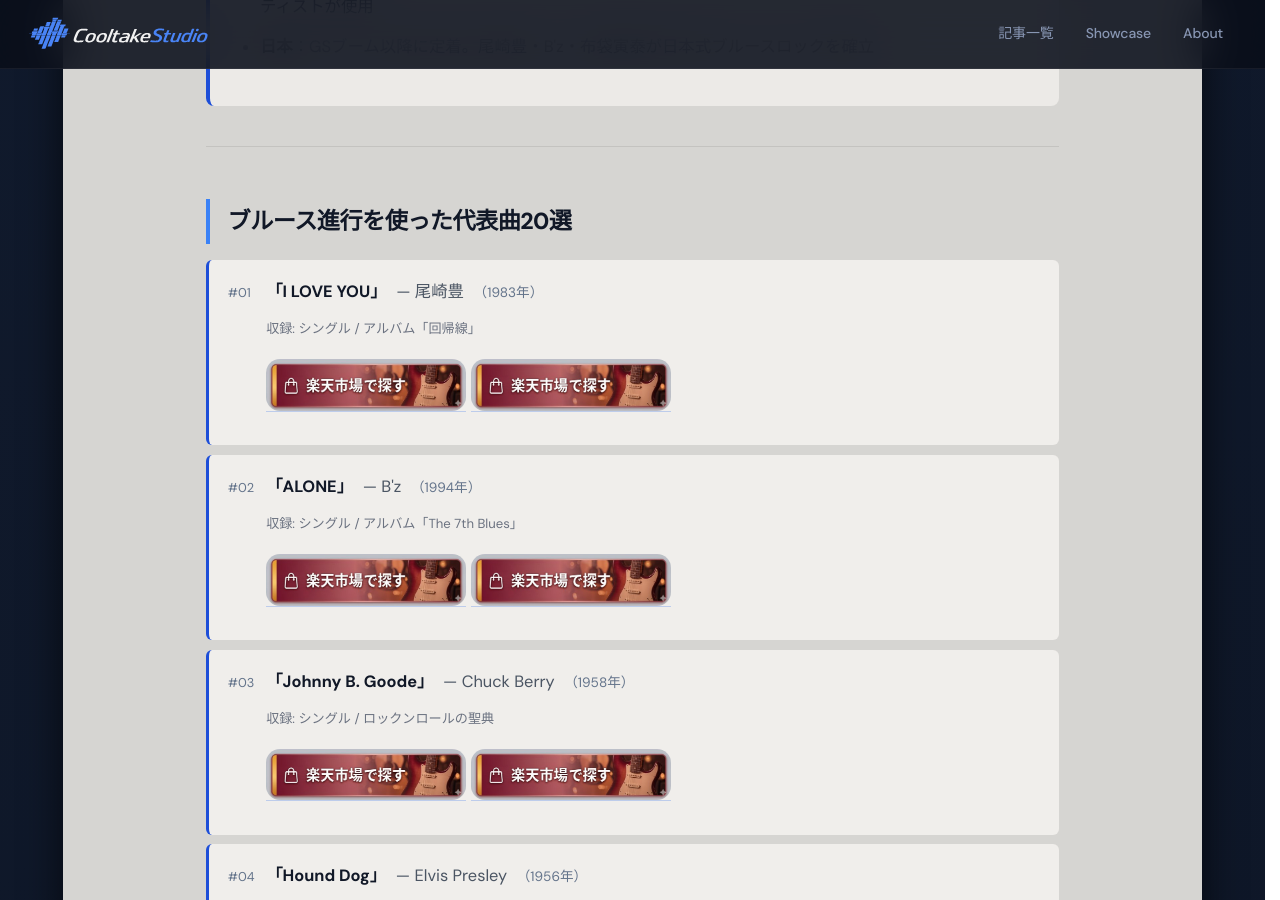
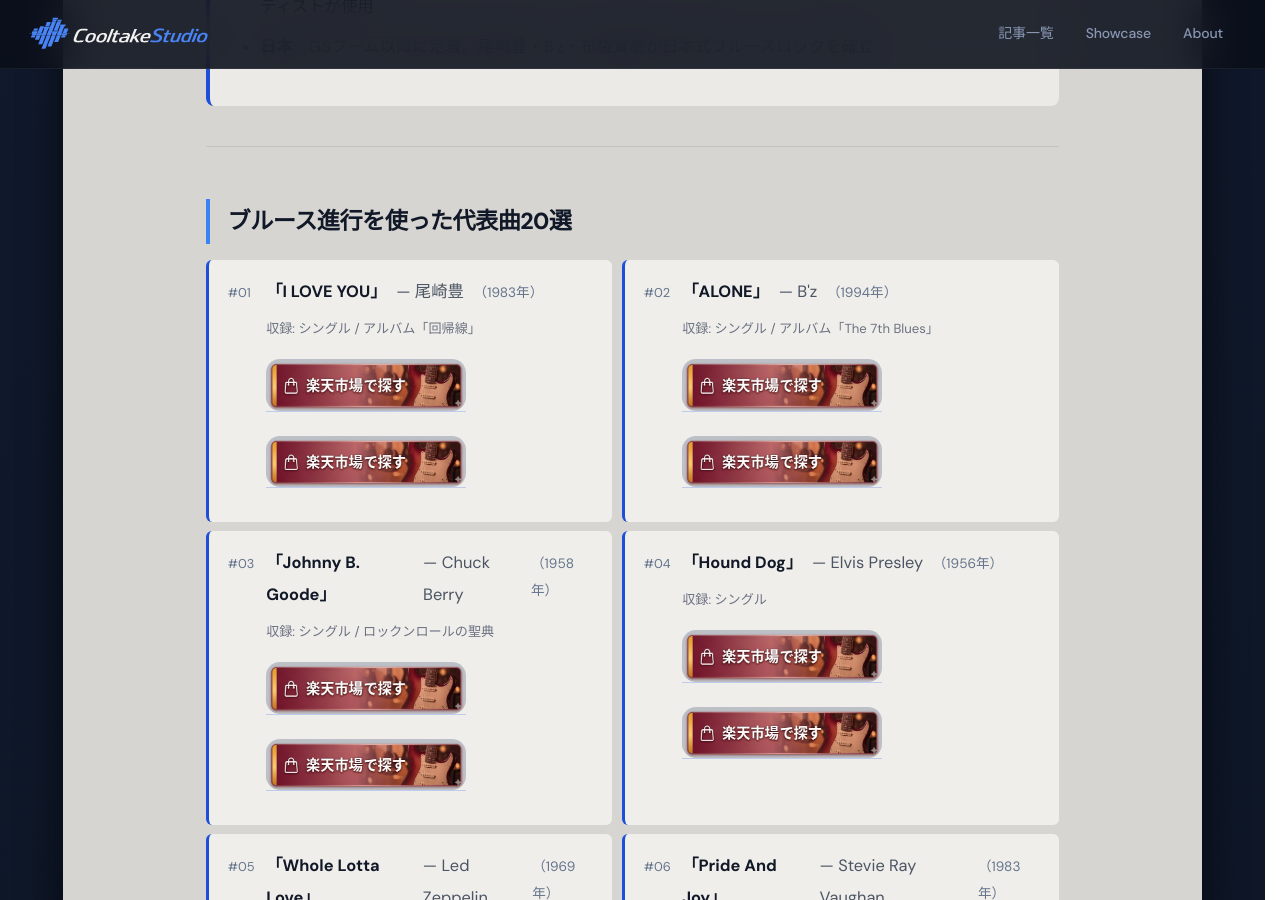
Before and after one commit to cooltake/cooltake-staging, a Jekyll site: the page built from _posts/2026-05-30-chord-progression-07-blues.md, in a window 1280 px wide and 900 px high, scrolled down 650 px. Built offline with Jekyll 4.4.1, drawn with Linux system fonts in a browser that asks for light colours; some web fonts are replaced.

```diff
--- a/_posts/2026-05-30-chord-progression-07-blues.md
+++ b/_posts/2026-05-30-chord-progression-07-blues.md
@@ -25,7 +25,8 @@
 ## ブルース進行を使った代表曲20選
 
 
-<div style="background:#f0eeeb;border-radius:6px;padding:1rem 1.2rem;margin:.6rem 0;border-left:3px solid #1d4ed8;">
+<div style="display:grid;grid-template-columns:repeat(2,1fr);gap:.6rem;margin:1rem 0;">
+<div style="background:#f0eeeb;border-radius:6px;padding:1rem 1.2rem;margin:0;border-left:3px solid #1d4ed8;">
 <div style="display:flex;align-items:baseline;gap:.6rem;margin-bottom:.5rem;">
   <span style="color:#64748b;font-size:.8rem;min-width:1.8rem;">#01</span>
   <span style="color:#111827;font-weight:bold;">「I LOVE YOU」</span>
@@ -38,7 +39,7 @@
 <a href="https://hb.afl.rakuten.co.jp/ichiba/54518dd8.3792440a.54518dd9.03b99be4/?pc=https%3A//search.rakuten.co.jp/search/mall/%E5%B0%BE%E5%B4%8E%E8%B1%8A%2B%E3%83%99%E3%82%B9%E3%83%88%2BCD/" rel="nofollow" referrerpolicy="no-referrer-when-downgrade" style="display:inline-block;text-decoration:none;margin:.4rem 0;"><img src="/assets/images/btn-rakuten.jpg" alt="尾崎豊 ベスト・全作品を楽天で探す" width="200" style="max-width:100%;height:auto;border-radius:14px;display:block;"></a>
 </div>
 </div>
-<div style="background:#f0eeeb;border-radius:6px;padding:1rem 1.2rem;margin:.6rem 0;border-left:3px solid #1d4ed8;">
+<div style="background:#f0eeeb;border-radius:6px;padding:1rem 1.2rem;margin:0;border-left:3px solid #1d4ed8;">
 <div style="display:flex;align-items:baseline;gap:.6rem;margin-bottom:.5rem;">
   <span style="color:#64748b;font-size:.8rem;min-width:1.8rem;">#02</span>
   <span style="color:#111827;font-weight:bold;">「ALONE」</span>
@@ -51,7 +52,7 @@
 <a href="https://hb.afl.rakuten.co.jp/ichiba/54518dd8.3792440a.54518dd9.03b99be4/?pc=https%3A//search.rakuten.co.jp/search/mall/Bz%2B%E3%83%99%E3%82%B9%E3%83%88%2BCD/" rel="nofollow" referrerpolicy="no-referrer-when-downgrade" style="display:inline-block;text-decoration:none;margin:.4rem 0;"><img src="/assets/images/btn-rakuten.jpg" alt="B'z ベスト・全作品を楽天で探す" width="200" style="max-width:100%;height:auto;border-radius:14px;display:block;"></a>
 </div>
 </div>
-<div style="background:#f0eeeb;border-radius:6px;padding:1rem 1.2rem;margin:.6rem 0;border-left:3px solid #1d4ed8;">
+<div style="background:#f0eeeb;border-radius:6px;padding:1rem 1.2rem;margin:0;border-left:3px solid #1d4ed8;">
 <div style="display:flex;align-items:baseline;gap:.6rem;margin-bottom:.5rem;">
   <span style="color:#64748b;font-size:.8rem;min-width:1.8rem;">#03</span>
   <span style="color:#111827;font-weight:bold;">「Johnny B. Goode」</span>
@@ -64,7 +65,7 @@
 <a href="https://hb.afl.rakuten.co.jp/ichiba/54518dd8.3792440a.54518dd9.03b99be4/?pc=https%3A//search.rakuten.co.jp/search/mall/Chuck%2BBerry%2B%E3%83%99%E3%82%B9%E3%83%88%2BCD/" rel="nofollow" referrerpolicy="no-referrer-when-downgrade" style="display:inline-block;text-decoration:none;margin:.4rem 0;"><img src="/assets/images/btn-rakuten.jpg" alt="Chuck Berry ベスト・全作品を楽天で探す" width="200" style="max-width:100%;height:auto;border-radius:14px;display:block;"></a>
 </div>
 </div>
-<div style="background:#f0eeeb;border-radius:6px;padding:1rem 1.2rem;margin:.6rem 0;border-left:3px solid #1d4ed8;">
+<div style="background:#f0eeeb;border-radius:6px;padding:1rem 1.2rem;margin:0;border-left:3px solid #1d4ed8;">
 <div style="display:flex;align-items:baseline;gap:.6rem;margin-bottom:.5rem;">
   <span style="color:#64748b;font-size:.8rem;min-width:1.8rem;">#04</span>
   <span style="color:#111827;font-weight:bold;">「Hound Dog」</span>
@@ -77,7 +78,7 @@
 <a href="https://hb.afl.rakuten.co.jp/ichiba/54518dd8.3792440a.54518dd9.03b99be4/?pc=https%3A//search.rakuten.co.jp/search/mall/Elvis%2BPresley%2B%E3%83%99%E3%82%B9%E3%83%88%2BCD/" rel="nofollow" referrerpolicy="no-referrer-when-downgrade" style="display:inline-block;text-decoration:none;margin:.4rem 0;"><img src="/assets/images/btn-rakuten.jpg" alt="Elvis Presley ベスト・全作品を楽天で探す" width="200" style="max-width:100%;height:auto;border-radius:14px;display:block;"></a>
 </div>
 </div>
-<div style="background:#f0eeeb;border-radius:6px;padding:1rem 1.2rem;margin:.6rem 0;border-left:3px solid #1d4ed8;">
+<div style="background:#f0eeeb;border-radius:6px;padding:1rem 1.2rem;margin:0;border-left:3px solid #1d4ed8;">
 <div style="display:flex;align-items:baseline;gap:.6rem;margin-bottom:.5rem;">
   <span style="color:#64748b;font-size:.8rem;min-width:1.8rem;">#05</span>
   <span style="color:#111827;font-weight:bold;">「Whole Lotta Love」</span>
@@ -90,7 +91,7 @@
 <a href="https://hb.afl.rakuten.co.jp/ichiba/54518dd8.3792440a.54518dd9.03b99be4/?pc=https%3A//search.rakuten.co.jp/search/mall/Led%2BZeppelin%2BII%2BCD/" rel="nofollow" referrerpolicy="no-referrer-when-downgrade" style="display:inline-block;text-decoration:none;margin:.4rem 0;"><img src="/assets/images/btn-rakuten.jpg" alt="Led Zeppelin ベスト・全作品を楽天で探す" width="200" style="max-width:100%;height:auto;border-radius:14px;display:block;"></a>
 </div>
 </div>
-<div style="background:#f0eeeb;border-radius:6px;padding:1rem 1.2rem;margin:.6rem 0;border-left:3px solid #1d4ed8;">
+<div style="background:#f0eeeb;border-radius:6px;padding:1rem 1.2rem;margin:0;border-left:3px solid #1d4ed8;">
 <div style="display:flex;align-items:baseline;gap:.6rem;margin-bottom:.5rem;">
   <span style="color:#64748b;font-size:.8rem;min-width:1.8rem;">#06</span>
   <span style="color:#111827;font-weight:bold;">「Pride And Joy」</span>
@@ -103,7 +104,7 @@
 <a href="https://hb.afl.rakuten.co.jp/ichiba/54518dd8.3792440a.54518dd9.03b99be4/?pc=https%3A//search.rakuten.co.jp/search/mall/Stevie%2BRay%2BVaughan%2BTexas%2BFlood%2BCD/" rel="nofollow" referrerpolicy="no-referrer-when-downgrade" style="display:inline-block;text-decoration:none;margin:.4rem 0;"><img src="/assets/images/btn-rakuten.jpg" alt="Stevie Ray Vaughan ベスト・全作品を楽天で探す" width="200" style="max-width:100%;height:auto;border-radius:14px;display:block;"></a>
 </div>
 </div>
-<div style="background:#f0eeeb;border-radius:6px;padding:1rem 1.2rem;margin:.6rem 0;border-left:3px solid #1d4ed8;">
+<div style="background:#f0eeeb;border-radius:6px;padding:1rem 1.2rem;margin:0;border-left:3px solid #1d4ed8;">
 <div style="display:flex;align-items:baseline;gap:.6rem;margin-bottom:.5rem;">
   <span style="color:#64748b;font-size:.8rem;min-width:1.8rem;">#07</span>
   <span style="color:#111827;font-weight:bold;">「Rock Around The Clock」</span>
@@ -116,7 +117,7 @@
 <a href="https://hb.afl.rakuten.co.jp/ichiba/54518dd8.3792440a.54518dd9.03b99be4/?pc=https%3A//search.rakuten.co.jp/search/mall/Bill%2BHaley%2B%E3%83%99%E3%82%B9%E3%83%88%2BCD/" rel="nofollow" referrerpolicy="no-referrer-when-downgrade" style="display:inline-block;text-decoration:none;margin:.4rem 0;"><img src="/assets/images/btn-rakuten.jpg" alt="Bill Haley & His Comets ベスト・全作品を楽天で探す" width="200" style="max-width:100%;height:auto;border-radius:14px;display:block;"></a>
 </div>
 </div>
-<div style="background:#f0eeeb;border-radius:6px;padding:1rem 1.2rem;margin:.6rem 0;border-left:3px solid #1d4ed8;">
+<div style="background:#f0eeeb;border-radius:6px;padding:1rem 1.2rem;margin:0;border-left:3px solid #1d4ed8;">
 <div style="display:flex;align-items:baseline;gap:.6rem;margin-bottom:.5rem;">
   <span style="color:#64748b;font-size:.8rem;min-width:1.8rem;">#08</span>
   <span style="color:#111827;font-weight:bold;">「Crossroads」</span>
@@ -129,7 +130,7 @@
 <a href="https://hb.afl.rakuten.co.jp/ichiba/54518dd8.3792440a.54518dd9.03b99be4/?pc=https%3A//search.rakuten.co.jp/search/mall/Cream%2B%E3%83%99%E3%82%B9%E3%83%88%2BCD/" rel="nofollow" referrerpolicy="no-referrer-when-downgrade" style="display:inline-block;text-decoration:none;margin:.4rem 0;"><img src="/assets/images/btn-rakuten.jpg" alt="Robert Johnson / Cream ベスト・全作品を楽天で探す" width="200" style="max-width:100%;height:auto;border-radius:14px;display:block;"></a>
 </div>
 </div>
-<div style="background:#f0eeeb;border-radius:6px;padding:1rem 1.2rem;margin:.6rem 0;border-left:3px solid #1d4ed8;">
+<div style="background:#f0eeeb;border-radius:6px;padding:1rem 1.2rem;margin:0;border-left:3px solid #1d4ed8;">
 <div style="display:flex;align-items:baseline;gap:.6rem;margin-bottom:.5rem;">
   <span style="color:#64748b;font-size:.8rem;min-width:1.8rem;">#09</span>
   <span style="color:#111827;font-weight:bold;">「Mannish Boy」</span>
@@ -142,7 +143,7 @@
 <a href="https://hb.afl.rakuten.co.jp/ichiba/54518dd8.3792440a.54518dd9.03b99be4/?pc=https%3A//search.rakuten.co.jp/search/mall/Muddy%2BWaters%2B%E3%83%99%E3%82%B9%E3%83%88%2BCD/" rel="nofollow" referrerpolicy="no-referrer-when-downgrade" style="display:inline-block;text-decoration:none;margin:.4rem 0;"><img src="/assets/images/btn-rakuten.jpg" alt="Muddy Waters ベスト・全作品を楽天で探す" width="200" style="max-width:100%;height:auto;border-radius:14px;display:block;"></a>
 </div>
 </div>
-<div style="background:#f0eeeb;border-radius:6px;padding:1rem 1.2rem;margin:.6rem 0;border-left:3px solid #1d4ed8;">
+<div style="background:#f0eeeb;border-radius:6px;padding:1rem 1.2rem;margin:0;border-left:3px solid #1d4ed8;">
 <div style="display:flex;align-items:baseline;gap:.6rem;margin-bottom:.5rem;">
   <span style="color:#64748b;font-size:.8rem;min-width:1.8rem;">#10</span>
   <span style="color:#111827;font-weight:bold;">「Stormy Monday」</span>
@@ -155,7 +156,7 @@
 <a href="https://hb.afl.rakuten.co.jp/ichiba/54518dd8.3792440a.54518dd9.03b99be4/?pc=https%3A//search.rakuten.co.jp/search/mall/T-Bone%2BWalker%2B%E3%83%99%E3%82%B9%E3%83%88%2BCD/" rel="nofollow" referrerpolicy="no-referrer-when-downgrade" style="display:inline-block;text-decoration:none;margin:.4rem 0;"><img src="/assets/images/btn-rakuten.jpg" alt="T-Bone Walker ベスト・全作品を楽天で探す" width="200" style="max-width:100%;height:auto;border-radius:14px;display:block;"></a>
 </div>
 </div>
-<div style="background:#f0eeeb;border-radius:6px;padding:1rem 1.2rem;margin:.6rem 0;border-left:3px solid #1d4ed8;">
+<div style="background:#f0eeeb;border-radius:6px;padding:1rem 1.2rem;margin:0;border-left:3px solid #1d4ed8;">
 <div style="display:flex;align-items:baseline;gap:.6rem;margin-bottom:.5rem;">
   <span style="color:#64748b;font-size:.8rem;min-width:1.8rem;">#11</span>
   <span style="color:#111827;font-weight:bold;">「矢切の渡し」</span>
@@ -168,7 +169,7 @@
 <a href="https://hb.afl.rakuten.co.jp/ichiba/54518dd8.3792440a.54518dd9.03b99be4/?pc=https%3A//search.rakuten.co.jp/search/mall/%E7%B4%B0%E5%B7%9D%E3%81%9F%E3%81%8B%E3%81%97%2B%E3%83%99%E3%82%B9%E3%83%88%2BCD/" rel="nofollow" referrerpolicy="no-referrer-when-downgrade" style="display:inline-block;text-decoration:none;margin:.4rem 0;"><img src="/assets/images/btn-rakuten.jpg" alt="細川たかし ベスト・全作品を楽天で探す" width="200" style="max-width:100%;height:auto;border-radius:14px;display:block;"></a>
 </div>
 </div>
-<div style="background:#f0eeeb;border-radius:6px;padding:1rem 1.2rem;margin:.6rem 0;border-left:3px solid #1d4ed8;">
+<div style="background:#f0eeeb;border-radius:6px;padding:1rem 1.2rem;margin:0;border-left:3px solid #1d4ed8;">
 <div style="display:flex;align-items:baseline;gap:.6rem;margin-bottom:.5rem;">
   <span style="color:#64748b;font-size:.8rem;min-width:1.8rem;">#12</span>
   <span style="color:#111827;font-weight:bold;">「SAMURAI BLUE」</span>
@@ -181,7 +182,7 @@
 <a href="https://hb.afl.rakuten.co.jp/ichiba/54518dd8.3792440a.54518dd9.03b99be4/?pc=https%3A//search.rakuten.co.jp/search/mall/%E5%B8%83%E8%A2%8B%E5%AF%85%E6%B3%B0%2B%E3%82%A2%E3%83%AB%E3%83%90%E3%83%A0%2BCD/" rel="nofollow" referrerpolicy="no-referrer-when-downgrade" style="display:inline-block;text-decoration:none;margin:.4rem 0;"><img src="/assets/images/btn-rakuten.jpg" alt="布袋寅泰 ベスト・全作品を楽天で探す" width="200" style="max-width:100%;height:auto;border-radius:14px;display:block;"></a>
 </div>
 </div>
-<div style="background:#f0eeeb;border-radius:6px;padding:1rem 1.2rem;margin:.6rem 0;border-left:3px solid #1d4ed8;">
+<div style="background:#f0eeeb;border-radius:6px;padding:1rem 1.2rem;margin:0;border-left:3px solid #1d4ed8;">
 <div style="display:flex;align-items:baseline;gap:.6rem;margin-bottom:.5rem;">
   <span style="color:#64748b;font-size:.8rem;min-width:1.8rem;">#13</span>
   <span style="color:#111827;font-weight:bold;">「チャゲ&飛鳥」</span>
@@ -194,7 +195,7 @@
 <a href="https://hb.afl.rakuten.co.jp/ichiba/54518dd8.3792440a.54518dd9.03b99be4/?pc=https%3A//search.rakuten.co.jp/search/mall/%E3%83%81%E3%83%A3%E3%82%B2%26%E9%A3%9B%E9%B3%A5%2B%E3%83%99%E3%82%B9%E3%83%88%2BCD/" rel="nofollow" referrerpolicy="no-referrer-when-downgrade" style="display:inline-block;text-decoration:none;margin:.4rem 0;"><img src="/assets/images/btn-rakuten.jpg" alt="CHAGE and ASKA ベスト・全作品を楽天で探す" width="200" style="max-width:100%;height:auto;border-radius:14px;display:block;"></a>
 </div>
 </div>
-<div style="background:#f0eeeb;border-radius:6px;padding:1rem 1.2rem;margin:.6rem 0;border-left:3px solid #1d4ed8;">
+<div style="background:#f0eeeb;border-radius:6px;padding:1rem 1.2rem;margin:0;border-left:3px solid #1d4ed8;">
 <div style="display:flex;align-items:baseline;gap:.6rem;margin-bottom:.5rem;">
   <span style="color:#64748b;font-size:.8rem;min-width:1.8rem;">#14</span>
   <span style="color:#111827;font-weight:bold;">「Thrill Is Gone」</span>
@@ -207,7 +208,7 @@
 <a href="https://hb.afl.rakuten.co.jp/ichiba/54518dd8.3792440a.54518dd9.03b99be4/?pc=https%3A//search.rakuten.co.jp/search/mall/BB%2BKing%2B%E3%83%99%E3%82%B9%E3%83%88%2BCD/" rel="nofollow" referrerpolicy="no-referrer-when-downgrade" style="display:inline-block;text-decoration:none;margin:.4rem 0;"><img src="/assets/images/btn-rakuten.jpg" alt="B.B. King ベスト・全作品を楽天で探す" width="200" style="max-width:100%;height:auto;border-radius:14px;display:block;"></a>
 </div>
 </div>
-<div style="background:#f0eeeb;border-radius:6px;padding:1rem 1.2rem;margin:.6rem 0;border-left:3px solid #1d4ed8;">
+<div style="background:#f0eeeb;border-radius:6px;padding:1rem 1.2rem;margin:0;border-left:3px solid #1d4ed8;">
 <div style="display:flex;align-items:baseline;gap:.6rem;margin-bottom:.5rem;">
   <span style="color:#64748b;font-size:.8rem;min-width:1.8rem;">#15</span>
   <span style="color:#111827;font-weight:bold;">「Sweet Home Chicago」</span>
@@ -220,7 +221,7 @@
 <a href="https://hb.afl.rakuten.co.jp/ichiba/54518dd8.3792440a.54518dd9.03b99be4/?pc=https%3A//search.rakuten.co.jp/search/mall/Robert%2BJohnson%2B%E3%83%99%E3%82%B9%E3%83%88%2BCD/" rel="nofollow" referrerpolicy="no-referrer-when-downgrade" style="display:inline-block;text-decoration:none;margin:.4rem 0;"><img src="/assets/images/btn-rakuten.jpg" alt="Robert Johnson ベスト・全作品を楽天で探す" width="200" style="max-width:100%;height:auto;border-radius:14px;display:block;"></a>
 </div>
 </div>
-<div style="background:#f0eeeb;border-radius:6px;padding:1rem 1.2rem;margin:.6rem 0;border-left:3px solid #1d4ed8;">
+<div style="background:#f0eeeb;border-radius:6px;padding:1rem 1.2rem;margin:0;border-left:3px solid #1d4ed8;">
 <div style="display:flex;align-items:baseline;gap:.6rem;margin-bottom:.5rem;">
   <span style="color:#64748b;font-size:.8rem;min-width:1.8rem;">#16</span>
   <span style="color:#111827;font-weight:bold;">「Shake Your Hips」</span>
@@ -233,7 +234,7 @@
 <a href="https://hb.afl.rakuten.co.jp/ichiba/54518dd8.3792440a.54518dd9.03b99be4/?pc=https%3A//search.rakuten.co.jp/search/mall/Rolling%2BStones%2BExile%2BCD/" rel="nofollow" referrerpolicy="no-referrer-when-downgrade" style="display:inline-block;text-decoration:none;margin:.4rem 0;"><img src="/assets/images/btn-rakuten.jpg" alt="Rolling Stones ベスト・全作品を楽天で探す" width="200" style="max-width:100%;height:auto;border-radius:14px;display:block;"></a>
 </div>
 </div>
-<div style="background:#f0eeeb;border-radius:6px;padding:1rem 1.2rem;margin:.6rem 0;border-left:3px solid #1d4ed8;">
+<div style="background:#f0eeeb;border-radius:6px;padding:1rem 1.2rem;margin:0;border-left:3px solid #1d4ed8;">
 <div style="display:flex;align-items:baseline;gap:.6rem;margin-bottom:.5rem;">
   <span style="color:#64748b;font-size:.8rem;min-width:1.8rem;">#17</span>
   <span style="color:#111827;font-weight:bold;">「La Grange」</span>
@@ -246,7 +247,7 @@
 <a href="https://hb.afl.rakuten.co.jp/ichiba/54518dd8.3792440a.54518dd9.03b99be4/?pc=https%3A//search.rakuten.co.jp/search/mall/ZZ%2BTop%2BTres%2BHombres%2BCD/" rel="nofollow" referrerpolicy="no-referrer-when-downgrade" style="display:inline-block;text-decoration:none;margin:.4rem 0;"><img src="/assets/images/btn-rakuten.jpg" alt="ZZ Top ベスト・全作品を楽天で探す" width="200" style="max-width:100%;height:auto;border-radius:14px;display:block;"></a>
 </div>
 </div>
-<div style="background:#f0eeeb;border-radius:6px;padding:1rem 1.2rem;margin:.6rem 0;border-left:3px solid #1d4ed8;">
+<div style="background:#f0eeeb;border-radius:6px;padding:1rem 1.2rem;margin:0;border-left:3px solid #1d4ed8;">
 <div style="display:flex;align-items:baseline;gap:.6rem;margin-bottom:.5rem;">
   <span style="color:#64748b;font-size:.8rem;min-width:1.8rem;">#18</span>
   <span style="color:#111827;font-weight:bold;">「Boom Boom」</span>
@@ -259,7 +260,7 @@
 <a href="https://hb.afl.rakuten.co.jp/ichiba/54518dd8.3792440a.54518dd9.03b99be4/?pc=https%3A//search.rakuten.co.jp/search/mall/John%2BLee%2BHooker%2B%E3%83%99%E3%82%B9%E3%83%88%2BCD/" rel="nofollow" referrerpolicy="no-referrer-when-downgrade" style="display:inline-block;text-decoration:none;margin:.4rem 0;"><img src="/assets/images/btn-rakuten.jpg" alt="John Lee Hooker ベスト・全作品を楽天で探す" width="200" style="max-width:100%;height:auto;border-radius:14px;display:block;"></a>
 </div>
 </div>
-<div style="background:#f0eeeb;border-radius:6px;padding:1rem 1.2rem;margin:.6rem 0;border-left:3px solid #1d4ed8;">
+<div style="background:#f0eeeb;border-radius:6px;padding:1rem 1.2rem;margin:0;border-left:3px solid #1d4ed8;">
 <div style="display:flex;align-items:baseline;gap:.6rem;margin-bottom:.5rem;">
   <span style="color:#64748b;font-size:.8rem;min-width:1.8rem;">#19</span>
   <span style="color:#111827;font-weight:bold;">「夢の中へ」</span>
@@ -272,7 +273,7 @@
 <a href="https://hb.afl.rakuten.co.jp/ichiba/54518dd8.3792440a.54518dd9.03b99be4/?pc=https%3A//search.rakuten.co.jp/search/mall/%E5%90%89%E7%94%B0%E6%8B%93%E9%83%8E%2B%E3%83%99%E3%82%B9%E3%83%88%2BCD/" rel="nofollow" referrerpolicy="no-referrer-when-downgrade" style="display:inline-block;text-decoration:none;margin:.4rem 0;"><img src="/assets/images/btn-rakuten.jpg" alt="吉田拓郎 ベスト・全作品を楽天で探す" width="200" style="max-width:100%;height:auto;border-radius:14px;display:block;"></a>
 </div>
 </div>
-<div style="background:#f0eeeb;border-radius:6px;padding:1rem 1.2rem;margin:.6rem 0;border-left:3px solid #1d4ed8;">
+<div style="background:#f0eeeb;border-radius:6px;padding:1rem 1.2rem;margin:0;border-left:3px solid #1d4ed8;">
 <div style="display:flex;align-items:baseline;gap:.6rem;margin-bottom:.5rem;">
   <span style="color:#64748b;font-size:.8rem;min-width:1.8rem;">#20</span>
   <span style="color:#111827;font-weight:bold;">「Still Got The Blues」</span>
@@ -283,6 +284,7 @@
 <div style="margin-left:2.4rem;">
 <a href="https://hb.afl.rakuten.co.jp/ichiba/54518dd8.3792440a.54518dd9.03b99be4/?pc=https%3A//search.rakuten.co.jp/search/mall/Still%2BGot%2BThe%2BBlues%2BGary%2BMoore%2BCD/" rel="nofollow" referrerpolicy="no-referrer-when-downgrade" style="display:inline-block;text-decoration:none;margin:.4rem 0;"><img src="/assets/images/btn-rakuten.jpg" alt="「Still Got The Blues」収録作品を楽天で探す" width="200" style="max-width:100%;height:auto;border-radius:14px;display:block;"></a>
 <a href="https://hb.afl.rakuten.co.jp/ichiba/54518dd8.3792440a.54518dd9.03b99be4/?pc=https%3A//search.rakuten.co.jp/search/mall/Gary%2BMoore%2B%E3%83%99%E3%82%B9%E3%83%88%2BCD/" rel="nofollow" referrerpolicy="no-referrer-when-downgrade" style="display:inline-block;text-decoration:none;margin:.4rem 0;"><img src="/assets/images/btn-rakuten.jpg" alt="Gary Moore ベスト・全作品を楽天で探す" width="200" style="max-width:100%;height:auto;border-radius:14px;display:block;"></a>
+</div>
 </div>
 </div>
 
```
